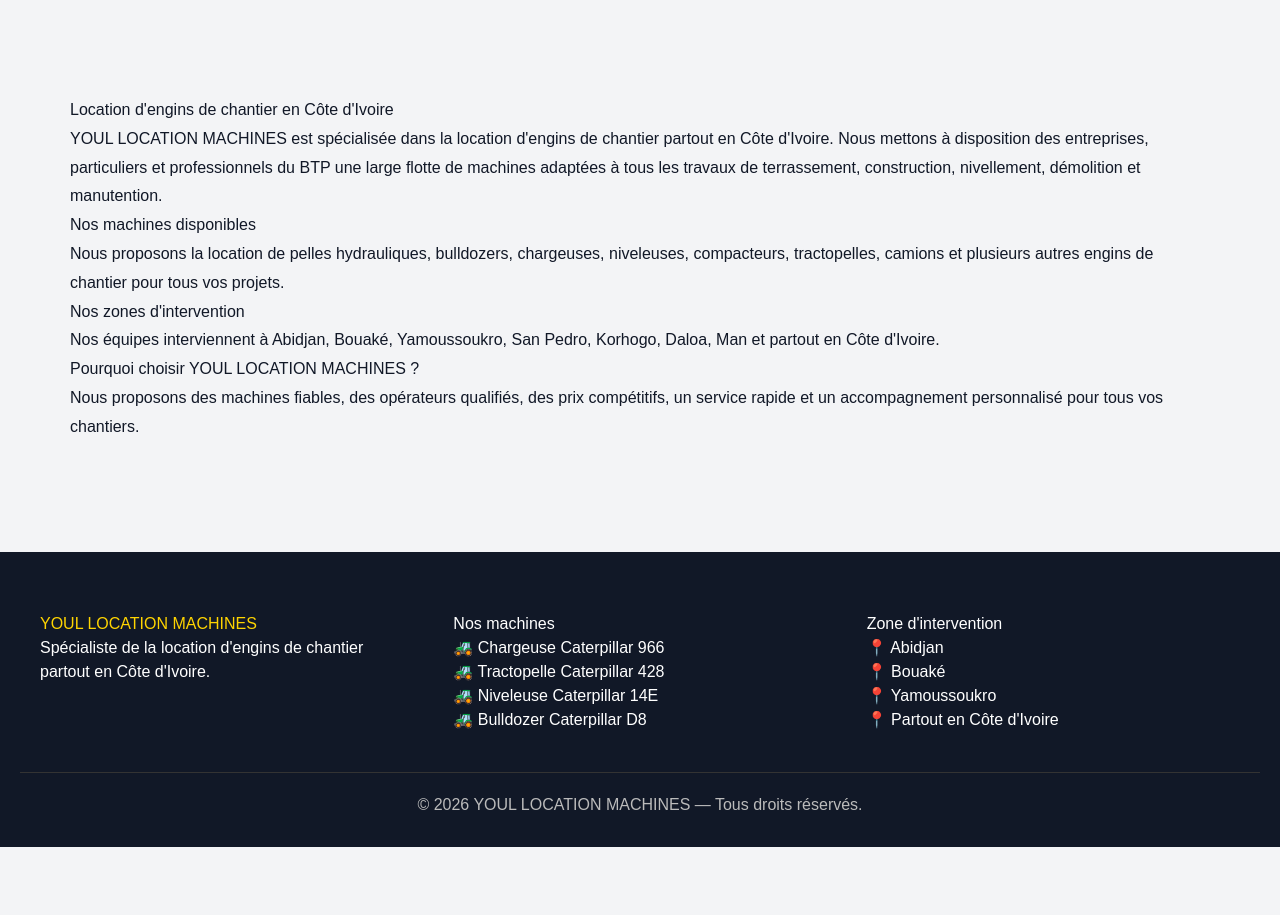
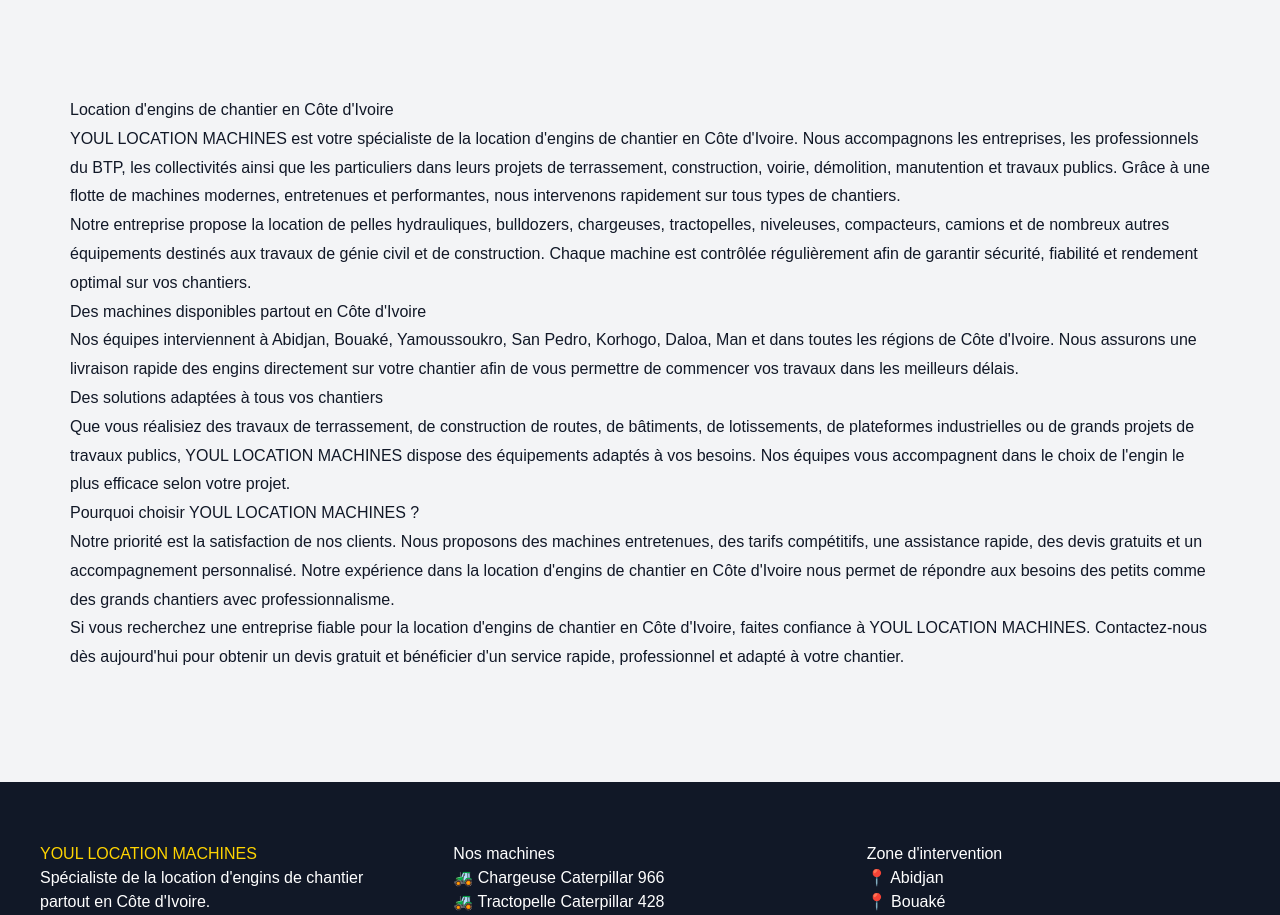
Before and after one commit to Youll133/youl-location-machines, a Next.js app: page / in a window 1280 px wide. Shown: the part 5980-6895 px from the top of the page. Before the commit the page ends 6827 px from the top, so only its background shows below. Built offline with nearby package versions, Linux system fonts and the light colour scheme; no server answers; the database is empty.

Commit message:
Optimisation SEO page accueil

```diff
--- a/app/page.tsx
+++ b/app/page.tsx
@@ -41,34 +41,57 @@
   <h2>Location d'engins de chantier en Côte d'Ivoire</h2>
 
   <p>
-    YOUL LOCATION MACHINES est spécialisée dans la location d'engins de
-    chantier partout en Côte d'Ivoire. Nous mettons à disposition des
-    entreprises, particuliers et professionnels du BTP une large flotte de
-    machines adaptées à tous les travaux de terrassement, construction,
-    nivellement, démolition et manutention.
+    YOUL LOCATION MACHINES est votre spécialiste de la location d'engins de
+    chantier en Côte d'Ivoire. Nous accompagnons les entreprises, les
+    professionnels du BTP, les collectivités ainsi que les particuliers dans
+    leurs projets de terrassement, construction, voirie, démolition,
+    manutention et travaux publics. Grâce à une flotte de machines modernes,
+    entretenues et performantes, nous intervenons rapidement sur tous types de
+    chantiers.
   </p>
 
-  <h2>Nos machines disponibles</h2>
-
   <p>
-    Nous proposons la location de pelles hydrauliques, bulldozers,
-    chargeuses, niveleuses, compacteurs, tractopelles, camions et plusieurs
-    autres engins de chantier pour tous vos projets.
+    Notre entreprise propose la location de pelles hydrauliques, bulldozers,
+    chargeuses, tractopelles, niveleuses, compacteurs, camions et de nombreux
+    autres équipements destinés aux travaux de génie civil et de construction.
+    Chaque machine est contrôlée régulièrement afin de garantir sécurité,
+    fiabilité et rendement optimal sur vos chantiers.
   </p>
 
-  <h2>Nos zones d'intervention</h2>
+  <h2>Des machines disponibles partout en Côte d'Ivoire</h2>
 
   <p>
     Nos équipes interviennent à Abidjan, Bouaké, Yamoussoukro, San Pedro,
-    Korhogo, Daloa, Man et partout en Côte d'Ivoire.
+    Korhogo, Daloa, Man et dans toutes les régions de Côte d'Ivoire. Nous
+    assurons une livraison rapide des engins directement sur votre chantier afin
+    de vous permettre de commencer vos travaux dans les meilleurs délais.
+  </p>
+
+  <h2>Des solutions adaptées à tous vos chantiers</h2>
+
+  <p>
+    Que vous réalisiez des travaux de terrassement, de construction de routes,
+    de bâtiments, de lotissements, de plateformes industrielles ou de grands
+    projets de travaux publics, YOUL LOCATION MACHINES dispose des équipements
+    adaptés à vos besoins. Nos équipes vous accompagnent dans le choix de
+    l'engin le plus efficace selon votre projet.
   </p>
 
   <h2>Pourquoi choisir YOUL LOCATION MACHINES ?</h2>
 
   <p>
-    Nous proposons des machines fiables, des opérateurs qualifiés, des prix
-    compétitifs, un service rapide et un accompagnement personnalisé pour
-    tous vos chantiers.
+    Notre priorité est la satisfaction de nos clients. Nous proposons des
+    machines entretenues, des tarifs compétitifs, une assistance rapide, des
+    devis gratuits et un accompagnement personnalisé. Notre expérience dans la
+    location d'engins de chantier en Côte d'Ivoire nous permet de répondre aux
+    besoins des petits comme des grands chantiers avec professionnalisme.
+  </p>
+
+  <p>
+    Si vous recherchez une entreprise fiable pour la location d'engins de
+    chantier en Côte d'Ivoire, faites confiance à YOUL LOCATION MACHINES.
+    Contactez-nous dès aujourd'hui pour obtenir un devis gratuit et bénéficier
+    d'un service rapide, professionnel et adapté à votre chantier.
   </p>
 </section>
     </main>
```
